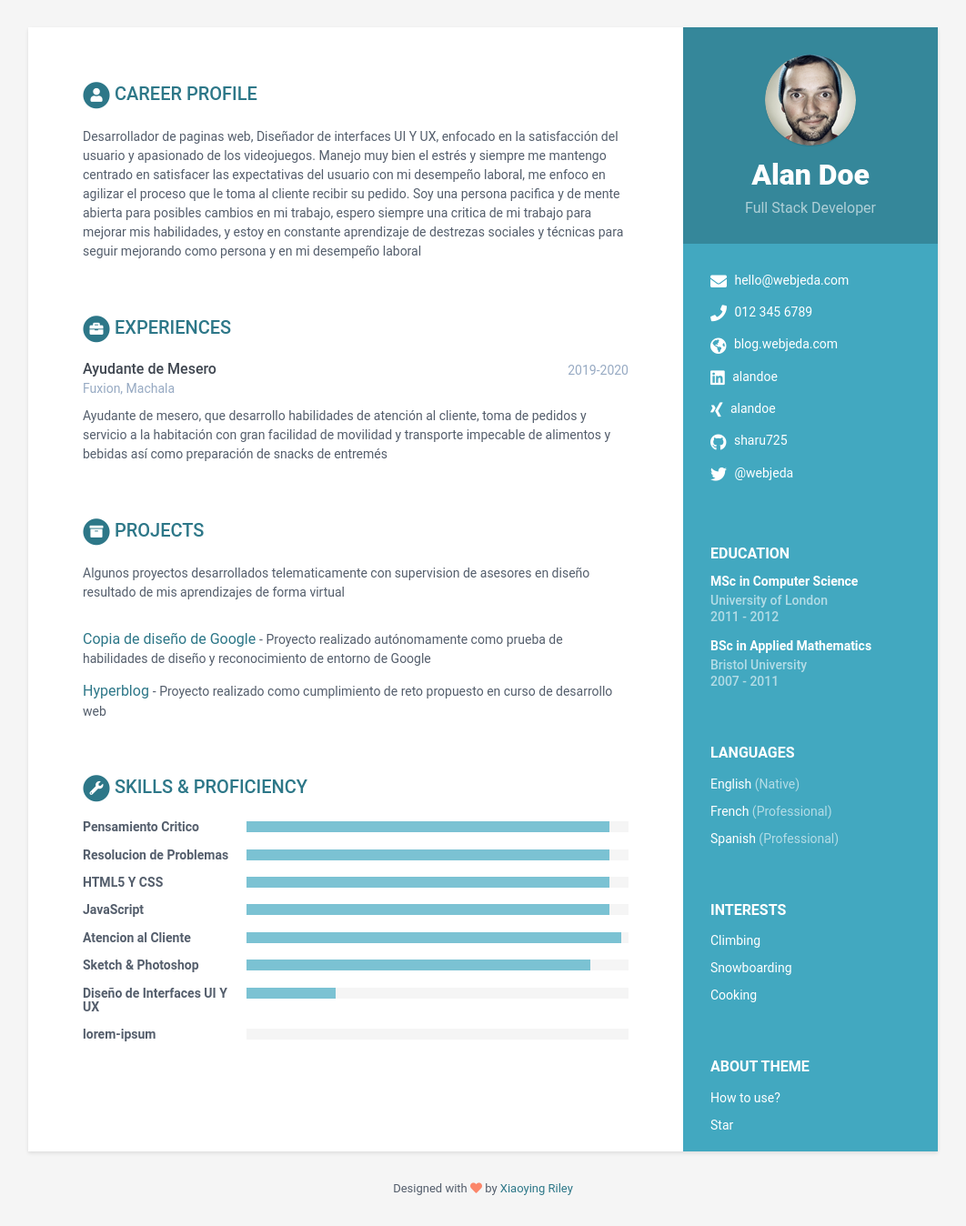
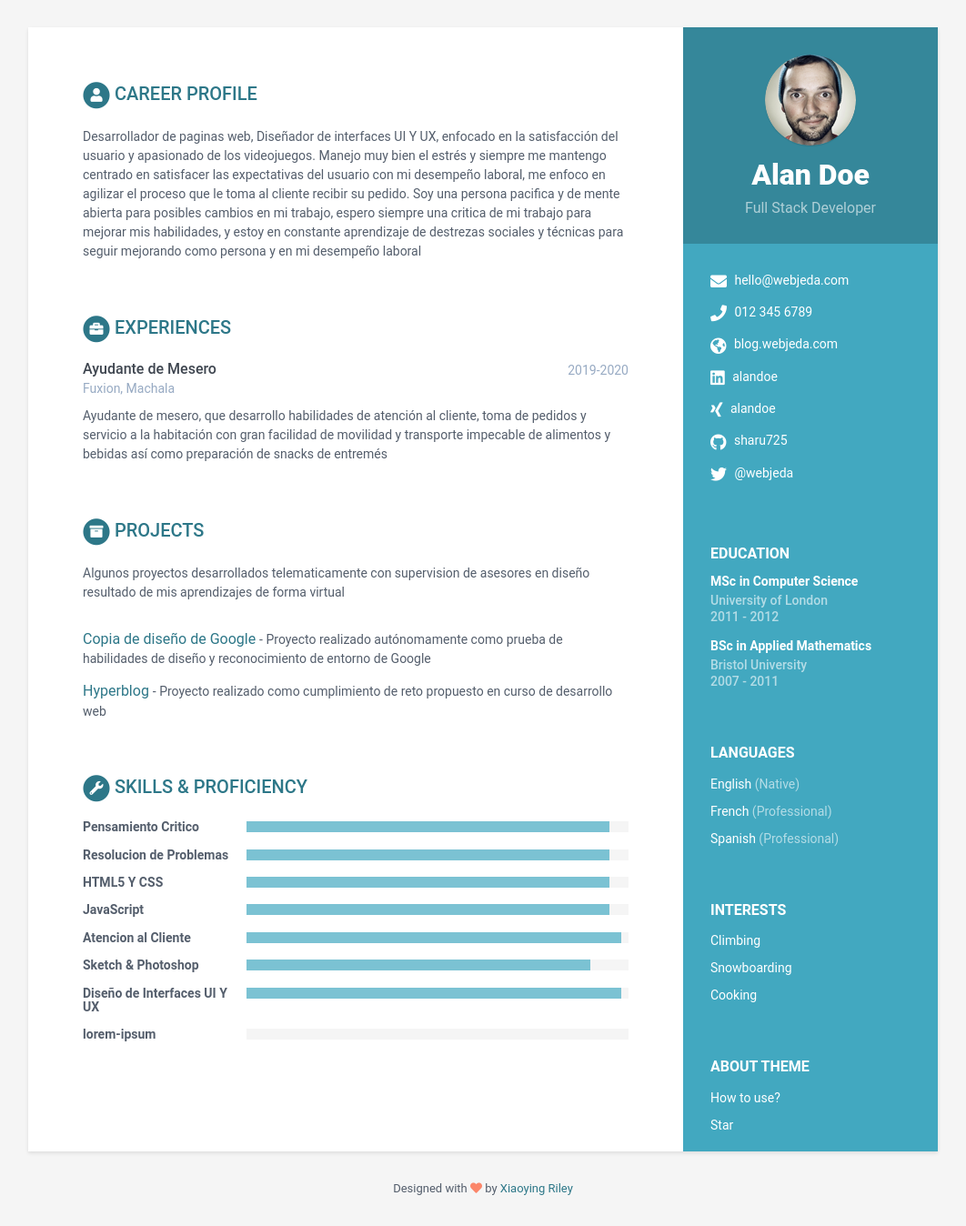
Before and after one commit to KevinC99/good-birch-4e19a, a Jekyll site: the page built from index.html, in a window 1280 px wide. Shown: the whole page at 91% size, without its empty margins (109-1171 px from the left). Built offline with Jekyll 4.4.1, drawn with Linux system fonts in a browser that asks for light colours.

```diff
--- a/_data/data.yml
+++ b/_data/data.yml
@@ -105,7 +105,7 @@ skills:
       level: 98%
     - name: Sketch & Photoshop
       level: 90%
-    - level: '98'
+    - level: 98%
       name: Diseño de Interfaces UI Y UX
     - name: lorem-ipsum
       level: lorem-ipsum
```
